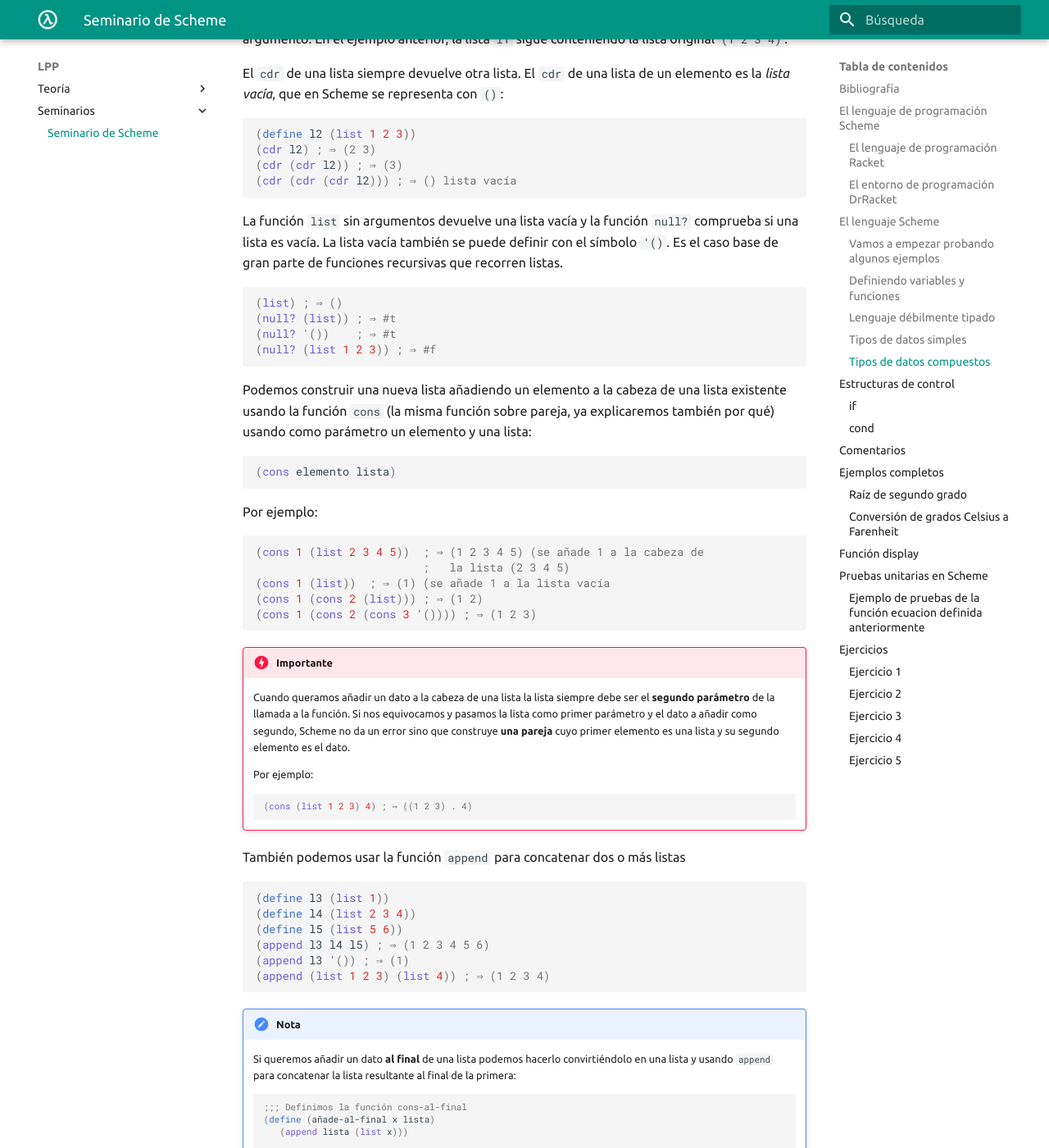
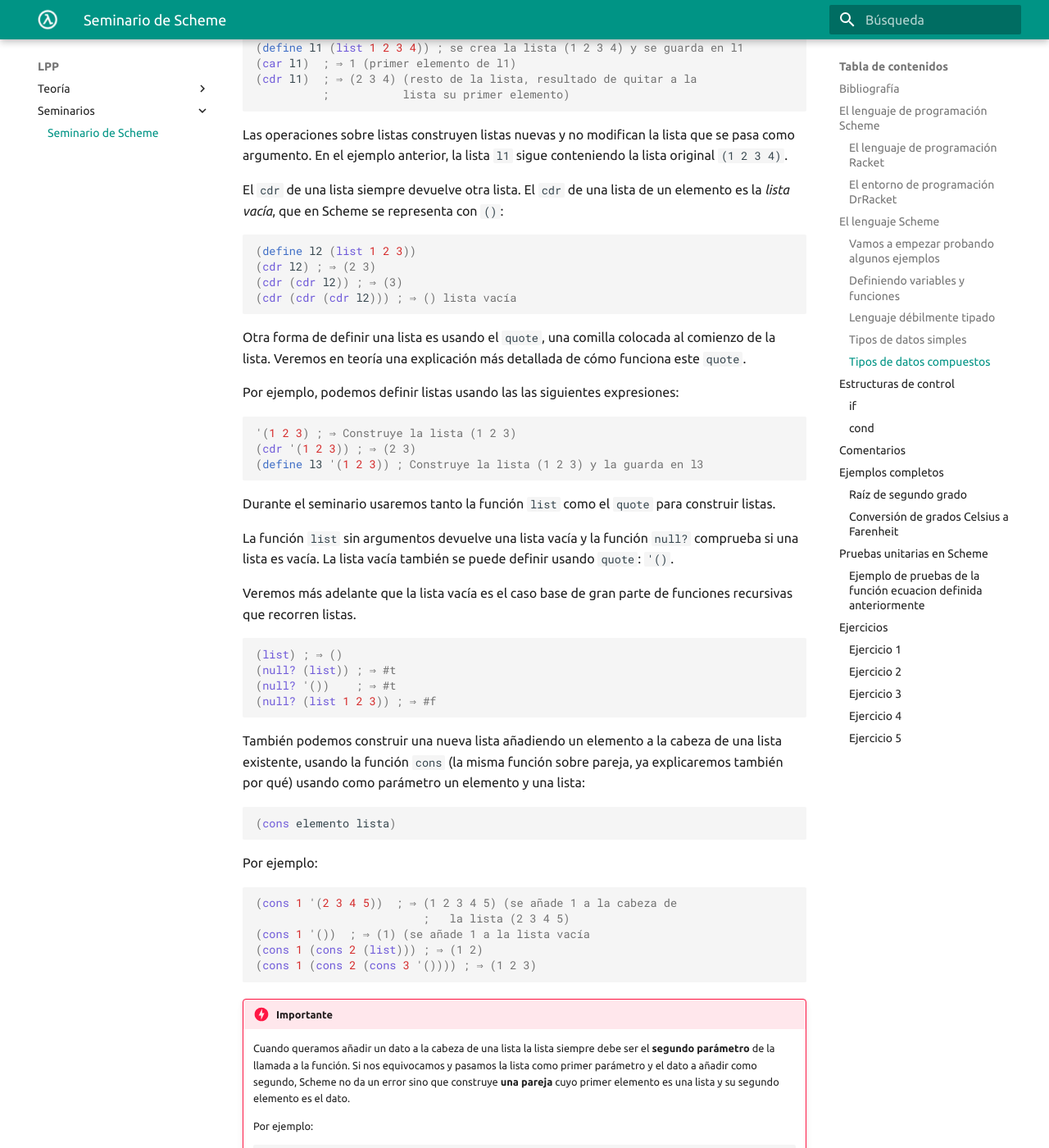
Before and after one commit to domingogallardo/apuntes-lpp, an MkDocs documentation site: the page built from docs/seminarios/seminario1-scheme/seminario1-scheme.md, in a window 1280 px wide and 1400 px high, scrolled down 12125 px. Shown: the whole window at 82% size. Built offline with MkDocs 1.6.1 and Material for MkDocs 9.7.7, drawn with Linux system fonts in a browser that asks for light colours; formulas are drawn with MathJax 3; some of the changed text lies outside the part shown.

Commit message:
Ejemplos de listas con quote y expresiones anidadas con list y cons

````diff
--- a/docs/seminarios/seminario1-scheme/seminario1-scheme.md
+++ b/docs/seminarios/seminario1-scheme/seminario1-scheme.md
@@ -512,8 +512,17 @@ Por ejemplo:
 (cons 1 2) ; ⇒ (1 . 2)
 ```
 
-Scheme es un lenguaje débilmente tipado y las variables y parejas
-pueden contener cualquier tipo de dato. Incluso otras parejas:
+La característica de Scheme de que las expresiones se evalúan de
+dentro a afuera se aplica a todas las funciones, incluyendo esta
+función `cons` que construye parejas:
+
+```racket
+(cons (+ 2 3) (string-append "hola" "adios")) ; ⇒ (5 . "holaadios")
+(cons (= 2 2.0) (* 2 (+ 1 3))) ; ⇒ (#t . 8)
+```
+
+Las parejas pueden contener también otras parejas. Veremos que esta es
+la forma de definir estructuras de datos en Scheme:
 
 ```racket
 (define p1 (cons 1 2)) ; definimos una pareja formada por 1 y 2
@@ -582,9 +591,27 @@ con `()`:
 (cdr (cdr (cdr l2))) ; ⇒ () lista vacía
 ```
 
+Otra forma de definir una lista es usando el `quote`, una comilla
+colocada al comienzo de la lista. Veremos en teoría una explicación
+más detallada de cómo funciona este `quote`.
+
+Por ejemplo, podemos definir listas usando las las siguientes
+expresiones:
+
+```racket
+'(1 2 3) ; ⇒ Construye la lista (1 2 3)
+(cdr '(1 2 3)) ; ⇒ (2 3)
+(define l3 '(1 2 3)) ; Construye la lista (1 2 3) y la guarda en l3
+```
+
+Durante el seminario usaremos tanto la función `list` como el `quote`
+para construir listas.
+
 La función `list` sin argumentos devuelve una lista vacía y la función
 `null?` comprueba si una lista es vacía. La lista vacía también se
-puede definir con el símbolo `'()`. Es el caso base de gran parte
+puede definir usando `quote`: `'()`.
+
+Veremos más adelante que la lista vacía es el caso base de gran parte
 de funciones recursivas que recorren listas.
 
 ```racket
@@ -594,10 +621,10 @@ de funciones recursivas que recorren listas.
 (null? (list 1 2 3)) ; ⇒ #f
 ```
 
-Podemos construir una nueva lista añadiendo un elemento a la cabeza de
-una lista existente usando la función `cons` (la misma función sobre
-pareja, ya explicaremos también por qué) usando como parámetro un
-elemento y una lista:
+También podemos construir una nueva lista añadiendo un elemento a la
+cabeza de una lista existente, usando la función `cons` (la misma
+función sobre pareja, ya explicaremos también por qué) usando como
+parámetro un elemento y una lista:
 
 ```racket
 (cons elemento lista)
@@ -606,9 +633,9 @@ elemento y una lista:
 Por ejemplo:
 
 ```racket
-(cons 1 (list 2 3 4 5))  ; ⇒ (1 2 3 4 5) (se añade 1 a la cabeza de
+(cons 1 '(2 3 4 5))  ; ⇒ (1 2 3 4 5) (se añade 1 a la cabeza de
                          ;   la lista (2 3 4 5)
-(cons 1 (list))  ; ⇒ (1) (se añade 1 a la lista vacía
+(cons 1 '())  ; ⇒ (1) (se añade 1 a la lista vacía
 (cons 1 (cons 2 (list))) ; ⇒ (1 2)
 (cons 1 (cons 2 (cons 3 '()))) ; ⇒ (1 2 3)
 ```
@@ -624,7 +651,7 @@ Por ejemplo:
     Por ejemplo:
 
     ```racket
-    (cons (list 1 2 3) 4) ; ⇒ ((1 2 3) . 4)
+    (cons '(1 2 3) 4) ; ⇒ ((1 2 3) . 4)
     ```
 
 
@@ -667,8 +694,18 @@ Una lista puede incluso contener otras listas:
 
 ```racket
 (list (list 1 2) 3 4 (list 5 6)) ; ⇒ ((1 2) 3 4 (5 6)) (lista que contiene listas)
+'((1 2) 3 4 (5 6))               ; ⇒ La misma lista, definida con quote
 (cons (list 1 2) (list 3 4 5))   ; ⇒ ((1 2) 3 4 5)) (se añade una
                                  ;    lista como primer elemento)
+(cons '(1 2) '(3 4 5))           ; ⇒ La misma expresión anterior, con quote
+```
+
+La característica de Scheme de que las expresiones se evalúan de
+dentro a afuera se aplica a todas las funciones, incluyendo está
+función `list` que construye listas:
+
+```racket
+(list (+ 1 2) (string-append "hola" "adios") (* 2 3)) ; ⇒ (3 "holaadios" 6)
 (list (cons 1 2) (cons 3 4)) ; ⇒ ((1 . 2) (3 . 4)) (lista que contiene parejas)
 ```
 
@@ -863,22 +900,6 @@ Por ejemplo:
 (convertir-temperatura 50 #\C) ; ⇒ (122 "grados fahrenheit")
 ```
 
-## Función `display`
-
-Para imprimir por pantalla en Scheme se pude usar la instrucción
-`display`, similar a la sentencia `print` de muchos otros
-lenguajes.
-
-```racket
-(display "\nHola mundo!\n") ; display no es una función, porque no
-                            ; devuelve nada. Imprime una
-                            ; expresión en el terminal
-(define a (display "Hola")) ; a no tiene ningún valor
-(display "La suma de 2 + 3 es: ")
-(display (+ 2 3))
-(display "\n")
-```
-
 ## Pruebas unitarias en Scheme
 
 Para verificar que las funciones que definimos tienen un
@@ -1059,13 +1080,13 @@ siguientes expresiones. Están ordenadas por dificultad de arriba abajo
 y de izquierda a derecha. Después, pruébalas y comprueba si tu
 predicción era correcta. Si no lo era, intenta comprender por qué.
 
-|Instrucción                       | Instrucción                      |
-|----------------------------------|----------------------------------|
-|`(cons 1 2)`                      | `(car (cons (cons 3 4) 2))`      |
-|`(car (cons 1 2))`                | `(cdr (cons (cons 3 4) 2))`      |
-|`(cdr (cons 1 2))`                | `(cdr (cons 1 (cons 2 3)))`      |
-|`(car (car (cons (cons 1 2) 3)))` | `(cdr (car (cons (cons 1 2) 3)))`|
-
+|Instrucción                           | Instrucción                       |
+|--------------------------------------|-----------------------------------|
+|`(cons 1 2)`                          | `(car (car (cons (cons 1 2) 3)))` |
+|`(car (cons 1 2))`                    | `(car (cons (cons 3 4) 2))`       |
+|`(cdr (cons 1 2))`                    | `(cdr (cons (cons 3 4) 2))`       |
+|`(cons (* 2 3) (/ 4 2))`              | `(cdr (cons 1 (cons 2 3)))`       |
+|`(cons (+ 2 1) (if (> 2 3) "2" "3"))` | `(cdr (car (cons (cons 1 2) 3)))` |
 
 ### Ejercicio 4
 
@@ -1075,13 +1096,15 @@ predicción era correcta. Si no lo era, intenta comprender por qué.
 
 |Instrucción                        | Instrucción                             |
 |---------------------  ------------|-----------------------------------------|
-|`(list 1 2 3 4)`                   | `(cons 3 (list 1 2 3))`                 |
-|`(cdr  (list 1 2 3 4))`            | `(cdr (cons #t (cons "Hola" (list 1)))` |
-|`(car (list 1 2 3 4))`             | `(car (list (list 1 2) 1 2 3 4))`       |
-|`(car (list #t 1 "Hola"))`         | `(car (cdr (list (list 1 2) 1 2)`       |
-|`(car (cdr (list 1 2 3 4)))`       | `(cons (list 1 2 3) (list 4 5 6))`      |
-|`(cdr (cdr (list 1 2 3 4)))`       | `(car (cdr (list 1 2 3 4)))`            |
+|`(list 1 2 3 4)`                   | `(cons 3 '(1 2 3))`                     |
+|`(cdr (list 1 2 3 4))`             | `(cdr (cons #t (cons "Hola" (list 1)))` |
+|`(car '(1 2 3 4))`                 | `(car (list (list 1 2) 1 2 3 4))`       |
+|`(car (list #t 1 "Hola"))`         | `(car (cdr '((1 2) 1 2)`                |
+|`(car (cdr (list 1 2 3 4)))`       | `(cons '(1 2 3) '(4 5 6))`              |
+|`(cdr (cdr '(1 2 3 4)))`           | `(car (cdr (list 1 2 3 4)))`            |
 |`(car (cdr (cdr (list 1 2 3 4))))` | `(cdr (cdr (list 1 2 3 4)))`            |
+|`(list (* 2 2) (+ 1 2) (/ 4 2))`   | `(car (cdr (cdr (cdr '(1 2 3 4)))))`    |
+|`(list (+ 2 3) (- 3 4) (string-ref "hola" 3))` | |
 
 ### Ejercicio 5
 
@@ -1119,7 +1142,7 @@ d) Dada la siguiente expresión, ¿qué devuelve Scheme?
 e) Dada la siguiente expresión, ¿qué devuelve Scheme?
 
 ```racket
-(cdr (cdr (list 1 (list 2 3) 4 5)))
+(cdr (cdr '(1 (2 3) 4 5)))
 ```
 
 ----
````
Also changed, not shown: other parts of docs/seminarios/seminario1-scheme/seminario1-scheme.md (+1 -1 lines).
